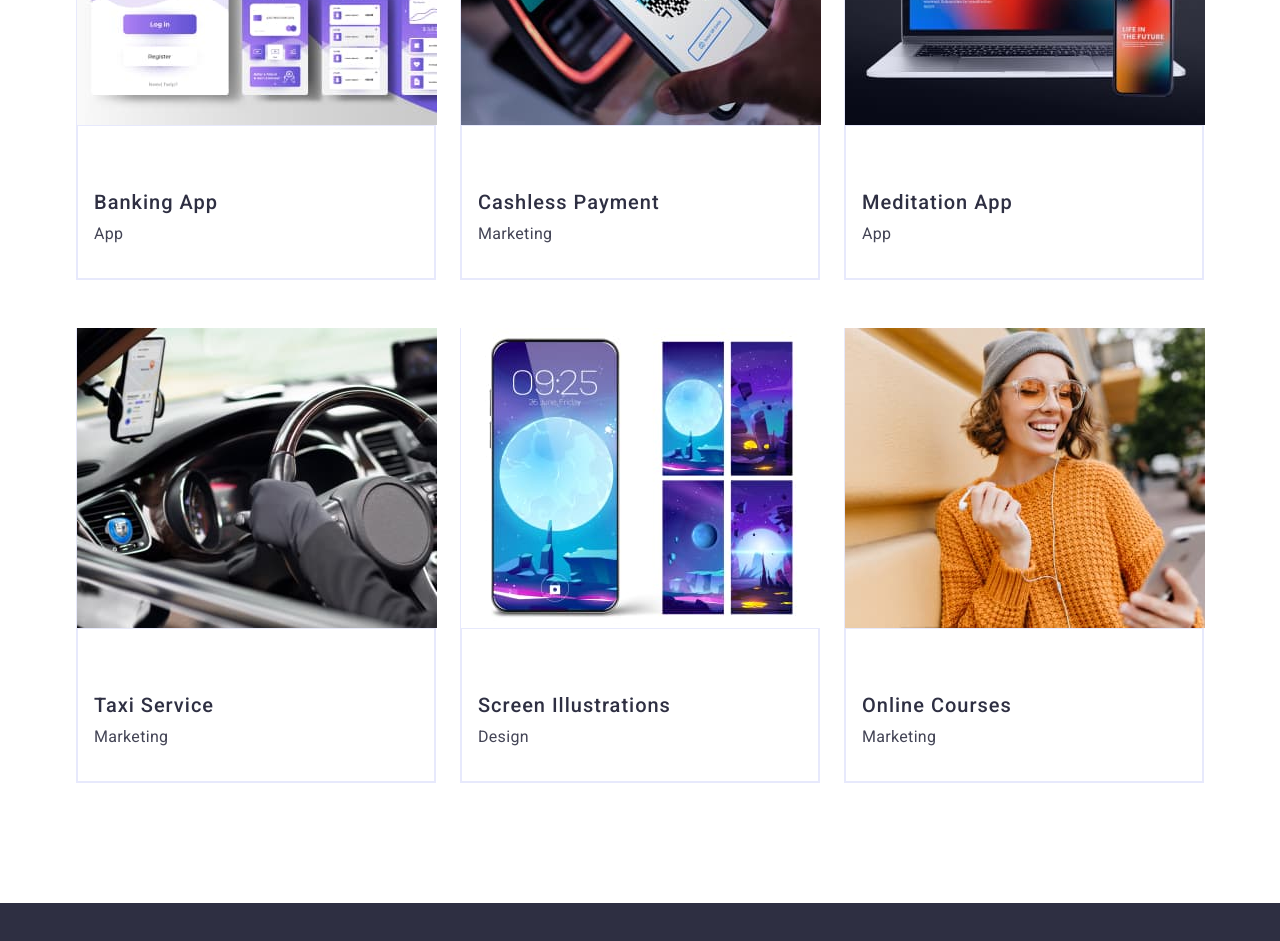
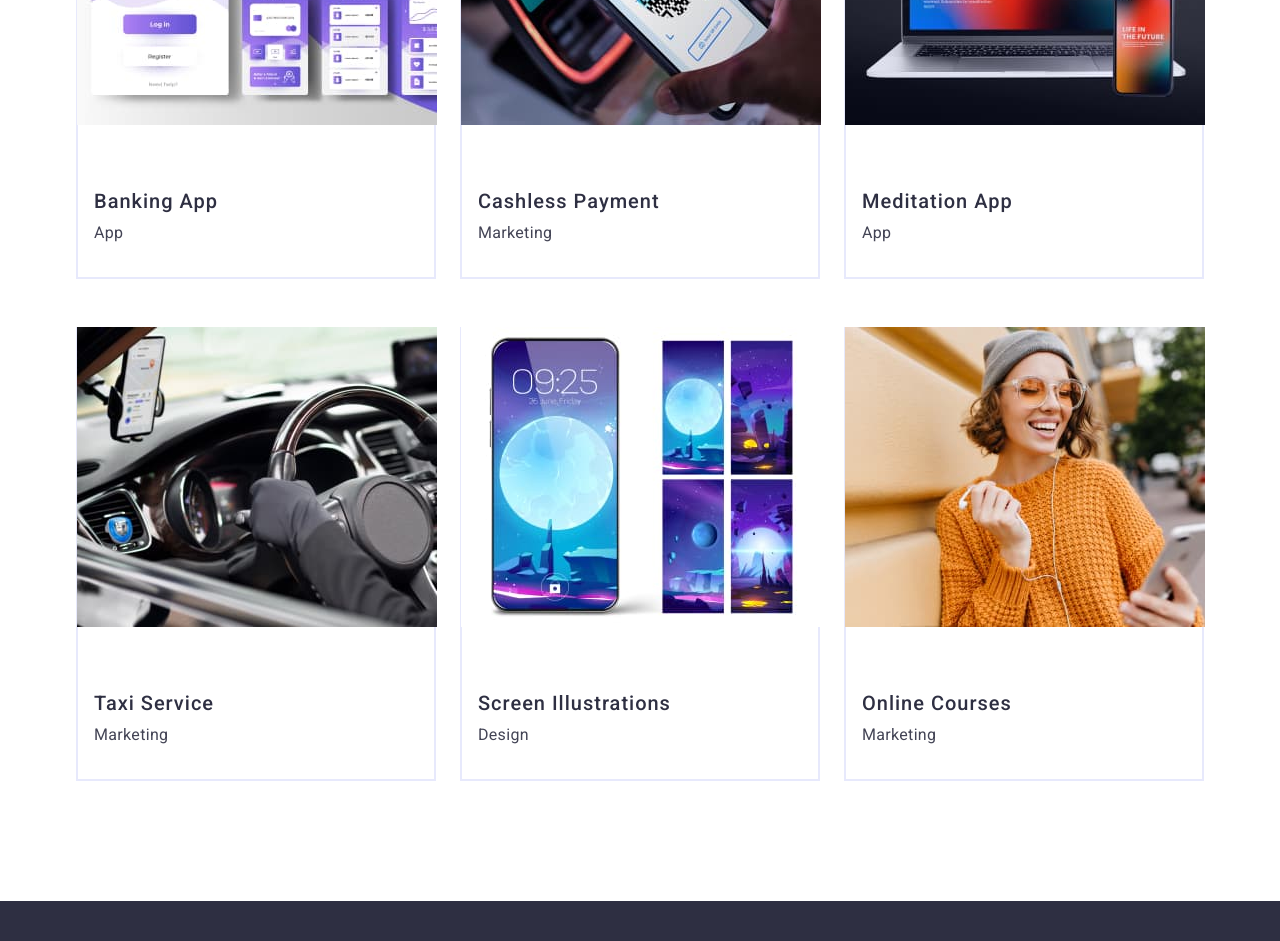
Before and after one commit to VyshnevskaO/goit-markup-hw-03, a plain HTML site: page index.html in a window 1280 px wide. Shown: the part 2180-3121 px from the top of the page. Drawn offline with nearby package versions, Linux system fonts and the light colour scheme.

Commit message:
Update styles.css

```diff
--- a/css/styles.css
+++ b/css/styles.css
@@ -258,6 +258,7 @@ color: #434455;
     padding: 32px 16px;
     text-align: left;
     border: 1px solid #e7e9fc;
+    border-top: none;
 }
 
 /* Footer section */
```
